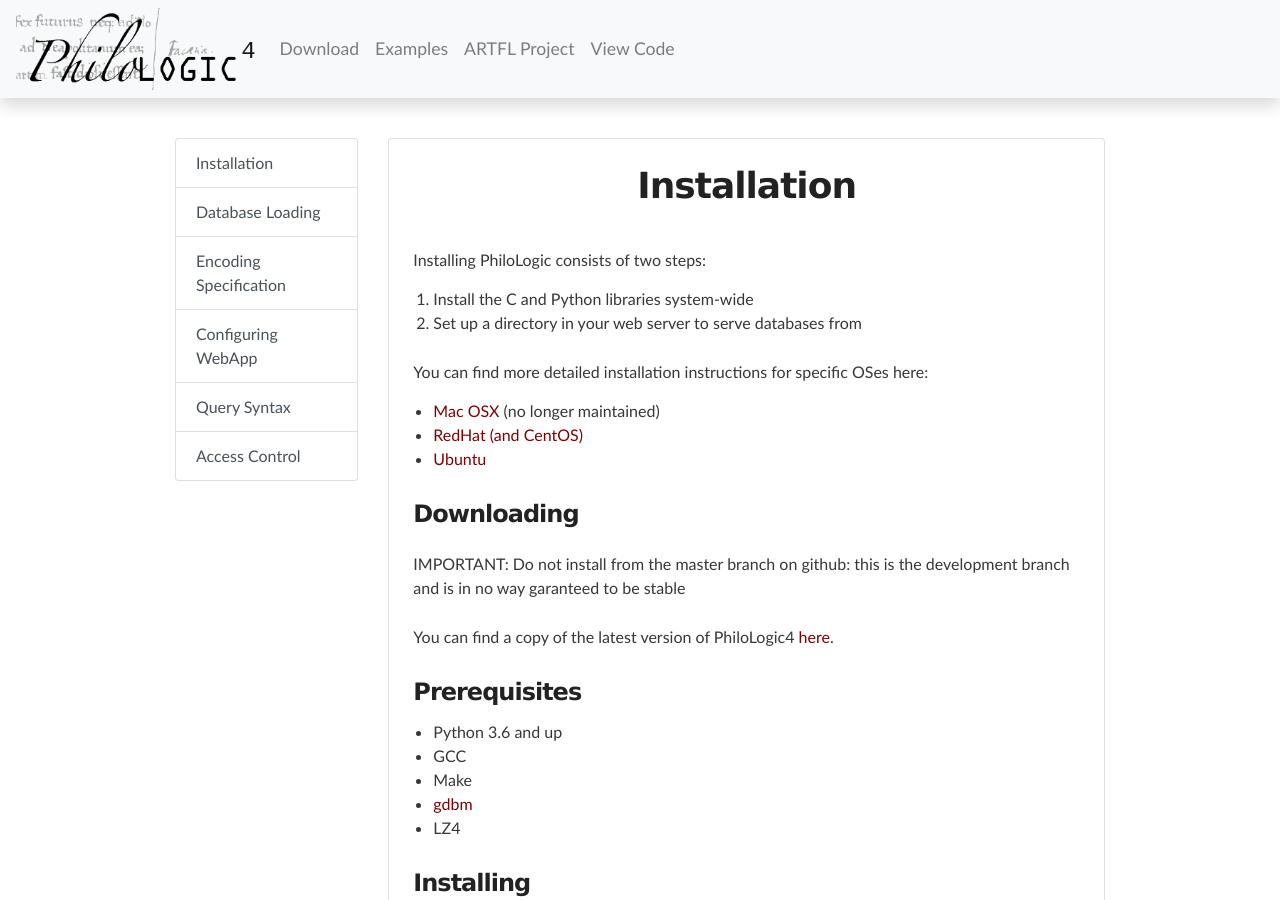
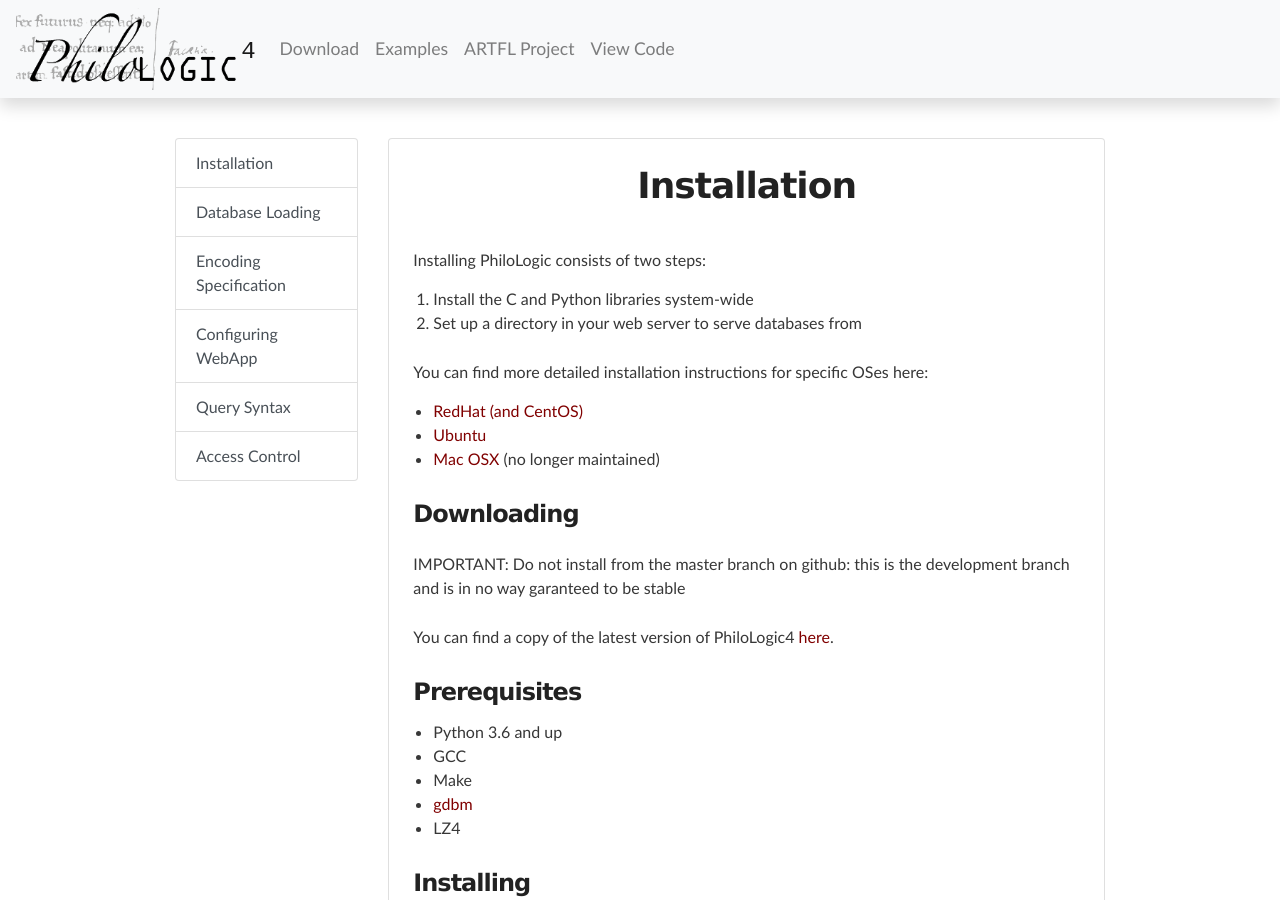
Before and after one commit to ARTFL-Project/PhiloLogic4, a Jekyll site: the page built from docs/installation.md, in a window 1280 px wide and 900 px high. Built offline with Jekyll 4.4.1, drawn with Linux system fonts in a browser that asks for light colours; our own code applies the rules of GitHub Pages for plain Markdown files.

```diff
--- a/docs/installation.md
+++ b/docs/installation.md
@@ -9,9 +9,9 @@ Installing PhiloLogic consists of two steps:
 
 You can find more detailed installation instructions for specific OSes here:
 
--   [Mac OSX](specific_installations/mac_installation.md) (no longer maintained)
 -   [RedHat (and CentOS)](specific_installations/redhat_installation.md)
 -   [Ubuntu](specific_installations/ubuntu_installation.md)
+-   [Mac OSX](specific_installations/mac_installation.md) (no longer maintained)
 
 ### Downloading
 
```
